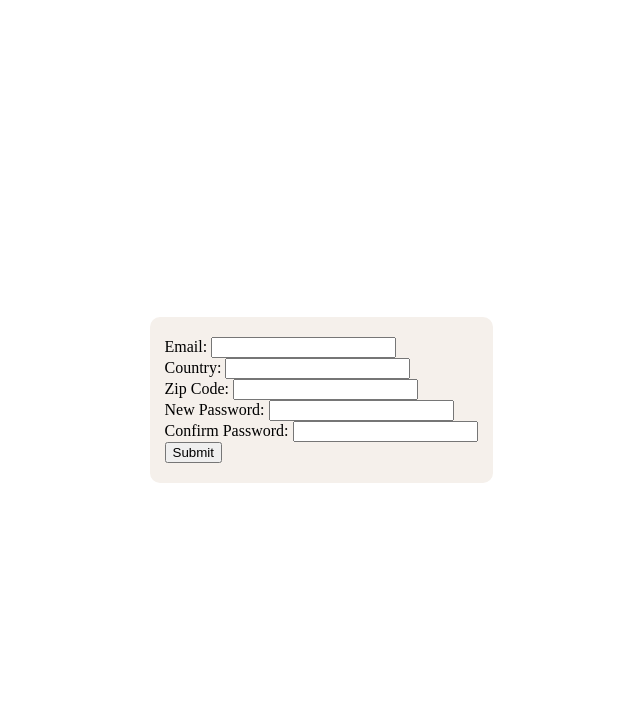
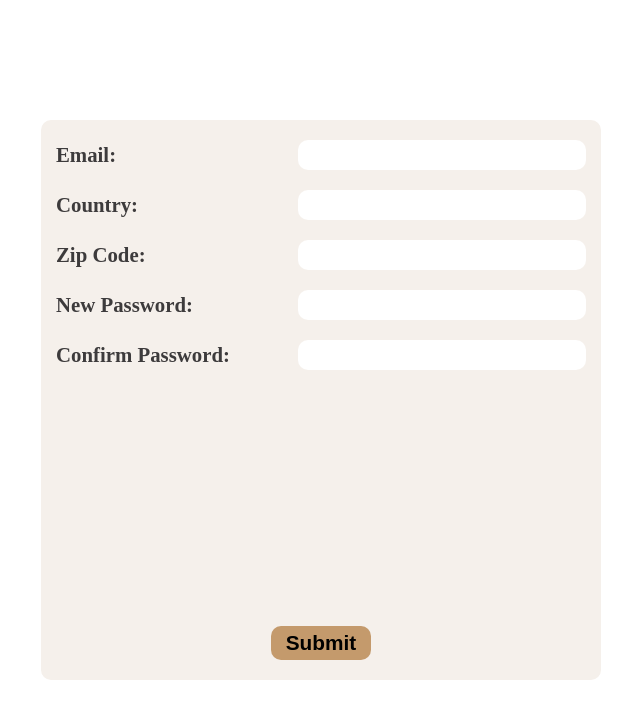
Before and after one commit to aish8la/TOP-Form-JS-Validated, a website built with webpack: page src/index.html in a window 1280 px wide. Shown: the whole page, without its empty margins (319-959 px from the left). Built offline with nearby package versions, Linux system fonts and the light colour scheme.

Commit message:
add element styling

```diff
--- a/src/index.html
+++ b/src/index.html
@@ -27,7 +27,7 @@
             <label for="confirm-pass">Confirm Password: </label>
             <input type="password" id="confirm-pass">
         </div>
-        <div>
+        <div class="form-btn-div">
             <input type="submit">
         </div>
     </form>
--- a/src/stylesheet.css
+++ b/src/stylesheet.css
@@ -12,7 +12,54 @@ body {
 }
 
 form {
+    min-height: 70vh;
+    min-width: 70vh;
     background-color: #F5F0EB;
     padding: 20px 15px;
     border-radius: 10px;
+    display: flex;
+    flex-direction: column;
+    gap: 20px;
+    color: #3D3B3C;
 }
+
+.form-input-div {
+    display: flex;
+    align-items: center;
+    gap: 10px;
+}
+
+.form-input-div > label {
+    font-size: 1.3rem;
+    flex: 1;
+    font-weight: 600;
+}
+
+.form-input-div > input {
+    flex: 1;
+    font-size: 1.3rem;
+    padding: 3px 10px;
+    background-color: #FFFFFF;
+    border-radius: 10px;
+    border: none;
+}
+
+input[type="submit"] {
+    background-color: #C49A6C;
+    border: #3D3B3C;
+    border-radius: 10px;
+    padding: 5px 15px;
+    font-size: 1.3rem;
+    font-weight: 700;
+    cursor: pointer;
+}
+
+input[type="submit"]:hover {
+    background-color: #A67C52;
+}
+
+div.form-btn-div {
+    margin-top: auto;
+    display: flex;
+    justify-content: center;
+}
```
Also changed, not shown: src/index.js (line endings or trailing spaces).
